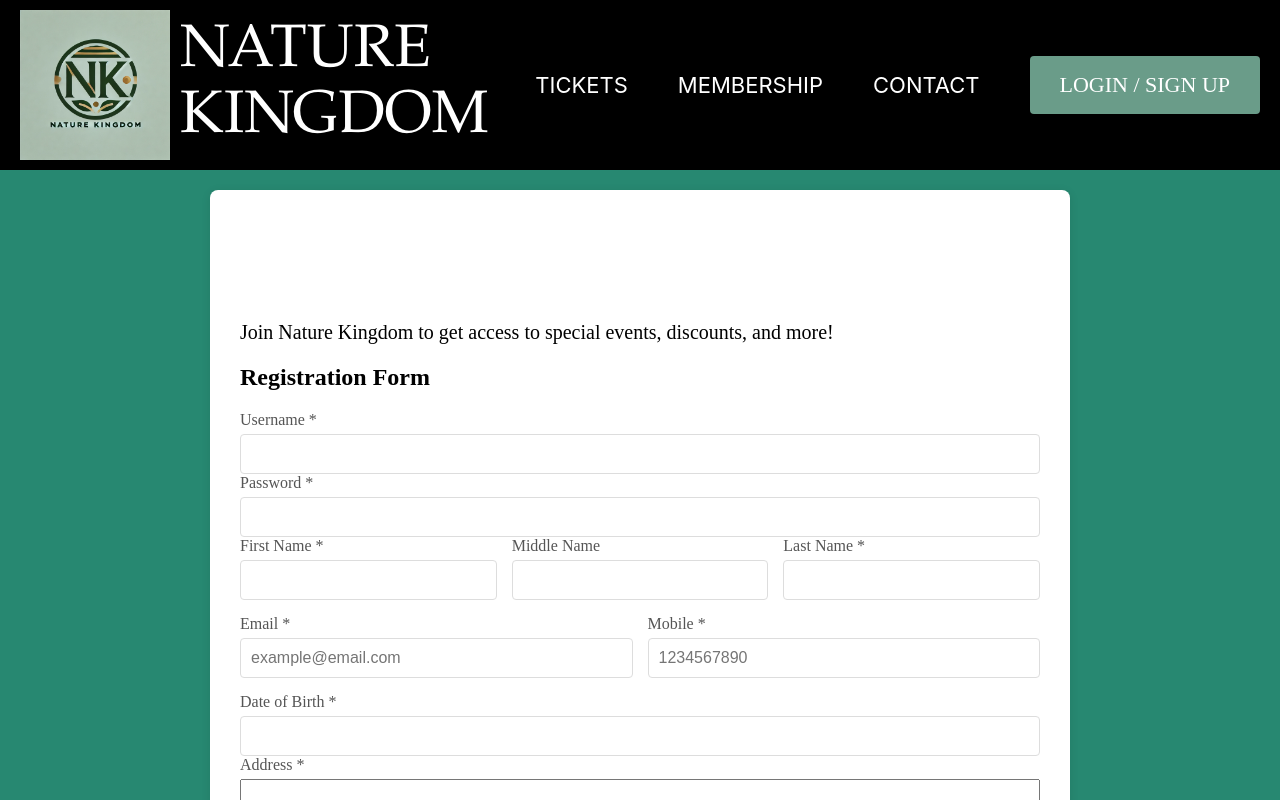
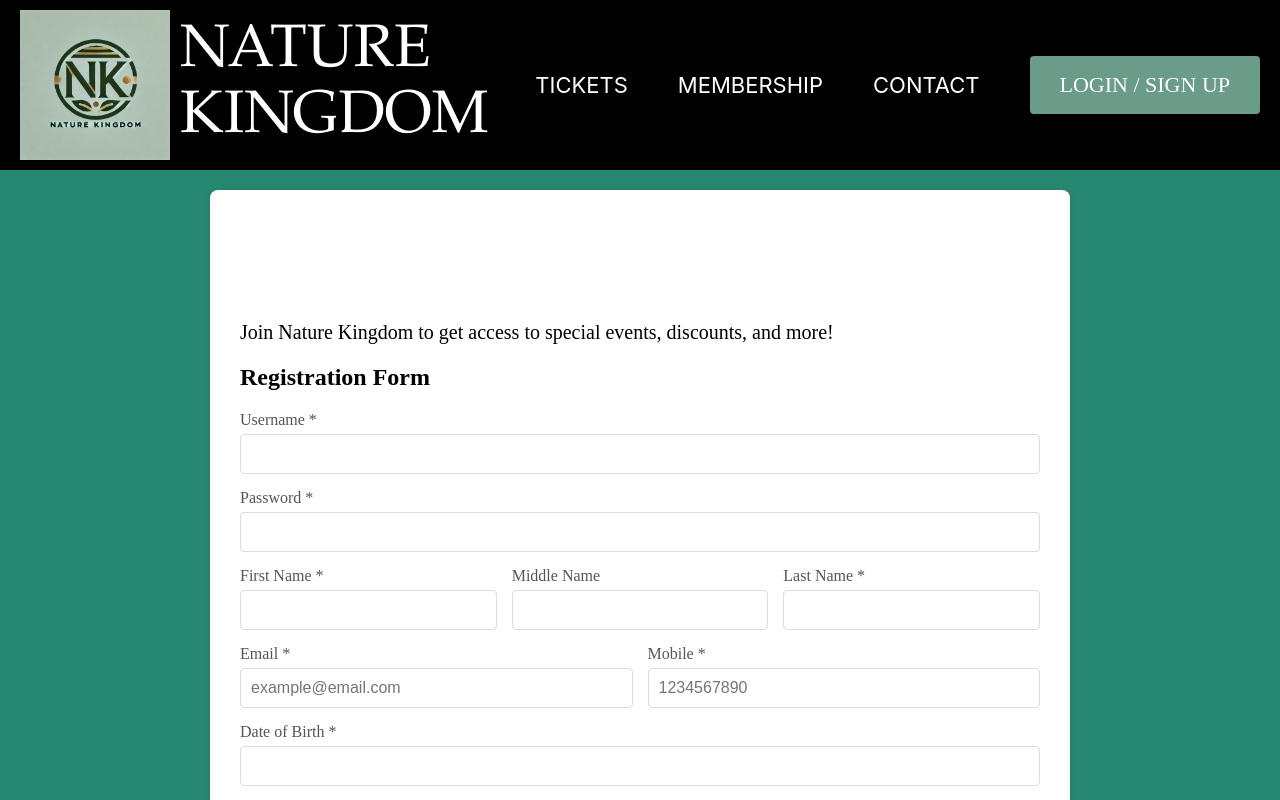
Before and after one commit to AngelSaravia/Nature_Kingdom, a React (Vite) app in the folder client/: page /signup in a window 1280 px wide. Shown: the top 800 px of the page. Built offline with nearby package versions, Linux system fonts and the light colour scheme.

Commit message:
short styling changes for registration

```diff
--- a/client/src/components/registration.css
+++ b/client/src/components/registration.css
@@ -12,12 +12,12 @@
   display: flex;
   flex-wrap: wrap;
   gap: 15px;
-  margin-bottom: 15px;
 }
 
 .form-group {
   flex: 1;
   min-width: 200px;
+  margin-bottom: 15px;
 }
 
 .form-group.full-width textarea {
```
